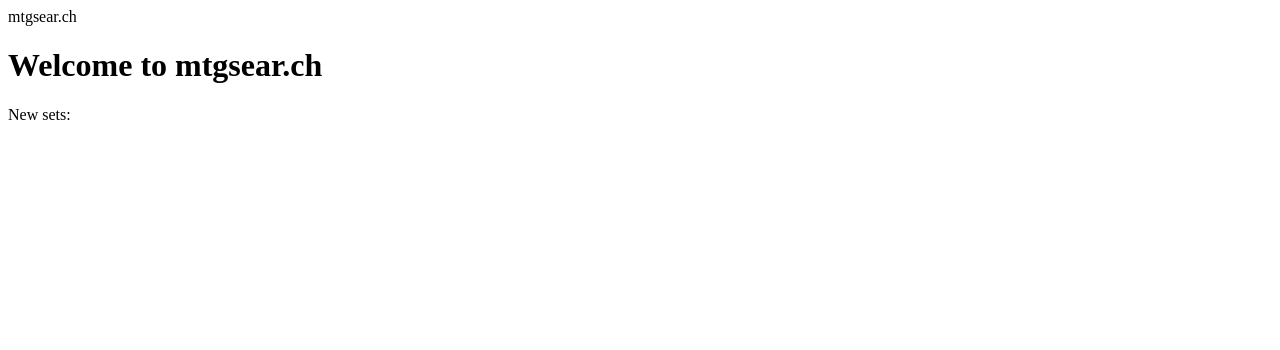
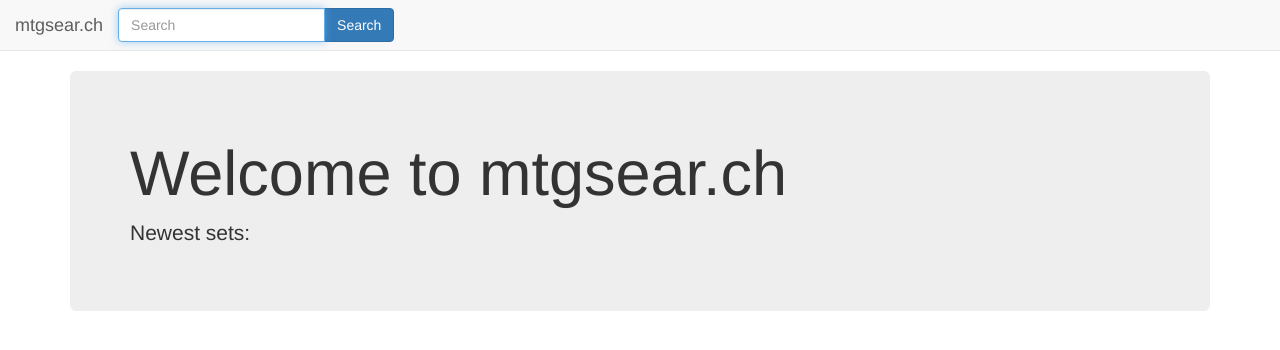
Before and after one commit to milogert/mtgsearch, a Flask app: page / in a window 1280 px wide. Shown: the top 350 px of the page. Run offline with Flask 2, Linux system fonts and the light colour scheme; parts of the project's set-up code (start-up, migrations or seed data) failed here and were passed over; some libraries are stand-ins or nearby versions.

Commit message:
Added search bar and fixed home page.

```diff
--- a/templates/index.html
+++ b/templates/index.html
@@ -1,3 +1,4 @@
+{% extends "layout.html" %}
 {% block title %}mtgsear.ch{% endblock %}
 
 {% block content %}
@@ -7,13 +8,12 @@
   <div class="jumbotron">
     <h1>Welcome to mtgsear.ch</h1>
 
-    <p>New sets:</p>
+    <p>Newest sets:</p>
     <ul>
       {% for aSet in theSets %}
         <li><a href='/{{ aSet["code"] }}'>{{ aSet["name"] }}</a></li>
       {% endfor %}
     </ul>
   </div>
-
 </div>
 {% endblock %}
--- a/templates/layout.html
+++ b/templates/layout.html
@@ -1,7 +1,7 @@
 <!DOCTYPE html>
 <html>
   <head>
-    <title>{% block title %}{% endblock %} - pySubmit</title>
+    <title>{% block title %}{% endblock %} - mtgsear.ch</title>
 
     <!-- Latest compiled and minified CSS -->
     {% block css %}{% endblock %}
@@ -22,17 +22,26 @@
       <div class="container-fluid">
         <!-- Brand and toggle get grouped for better mobile display -->
         <div class="navbar-header">
-          <button type="button" class="navbar-toggle" data-toggle="collapse" data-target="#bs-example-navbar-collapse-1">
+          <button type="button" class="navbar-toggle" data-toggle="collapse" data-target="#nav-collapse">
             <span class="sr-only">Toggle navigation</span>
             <span class="icon-bar"></span>
             <span class="icon-bar"></span>
             <span class="icon-bar"></span>
           </button>
-          <a class="navbar-brand" href="#">pySubmit</a>
+          <a class="navbar-brand" href="#">mtgsear.ch</a>
         </div>
 
         <!-- Collect the nav links, forms, and other content for toggling -->
-        <div class="collapse navbar-collapse" id="bs-example-navbar-collapse-1">
+        <div class="collapse navbar-collapse" id="nav-collapse">
+          <form class="navbar-form" role="form" action="/doSearch" method="GET">
+            <div class="input-group">
+              <input type="text" class="form-control" placeholder="Search" name="theSearch" autofocus="autofocus">
+              <span class="input-group-btn">
+                <button type="submit" class="btn btn-primary">Search</button>
+              </span>
+            </div>
+          </form>
+
           {% block menu %}{% endblock %}
         </div><!-- /.navbar-collapse -->
       </div><!-- /.container-fluid -->
```
